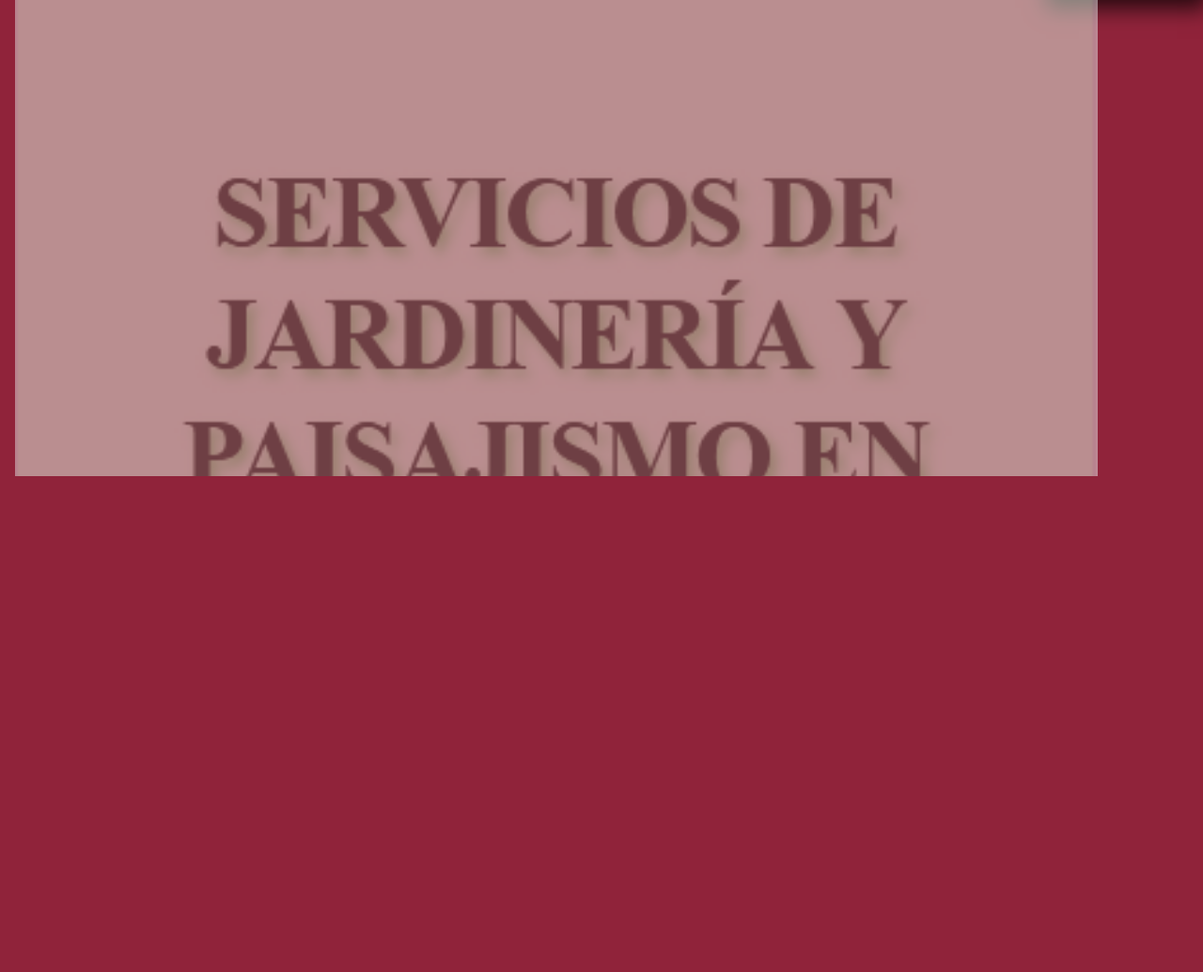
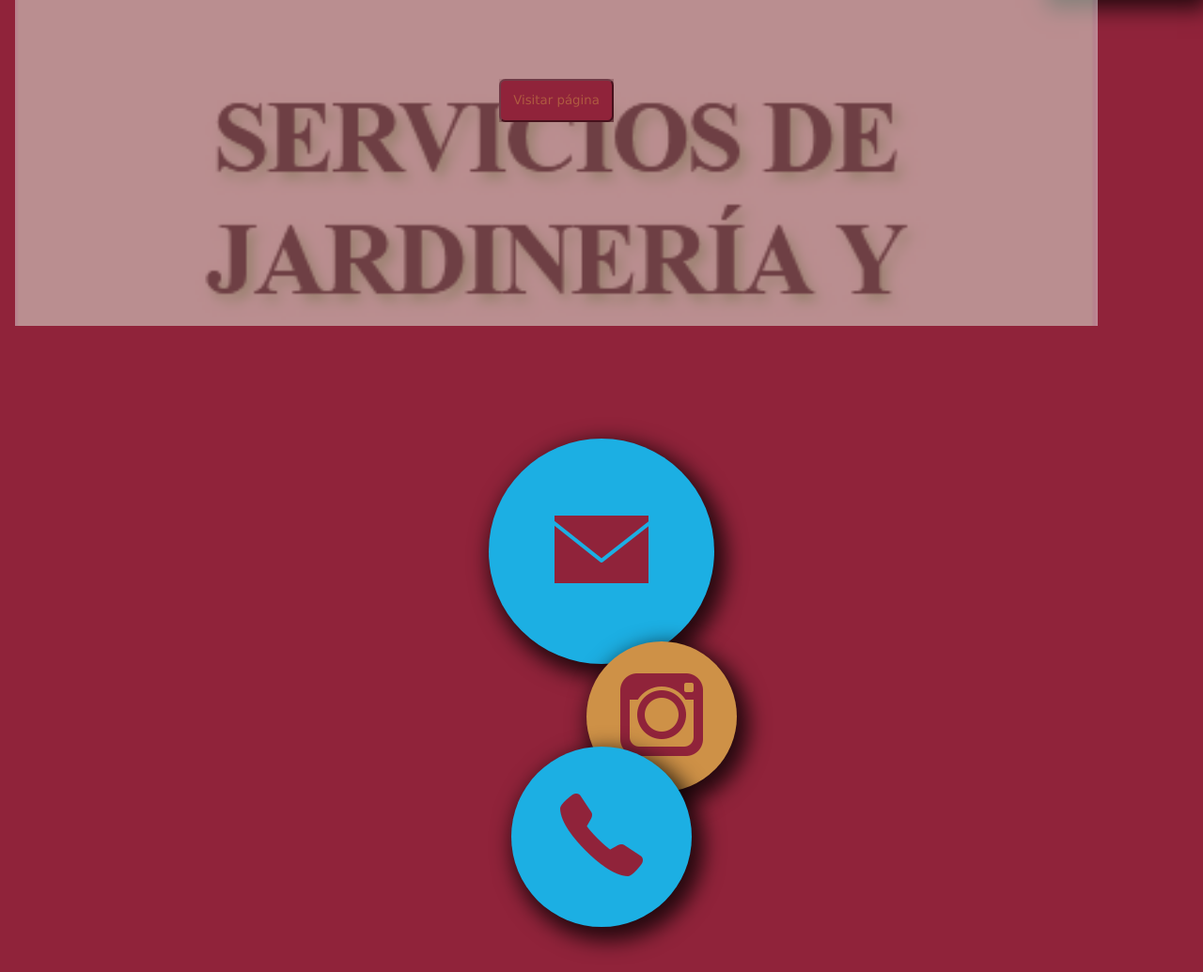
Before and after one commit to manu-aggro/aggrobrewer, a plain HTML site: page index.html in a window 1280 px wide. Shown: the part 1438-2473 px from the top of the page at 94% size. Before the commit the page ends 1961 px from the top, so only its background shows below. Drawn offline with Linux system fonts and the light colour scheme.

Commit message:
Contactos terminado

```diff
--- a/index.html
+++ b/index.html
@@ -5,7 +5,7 @@
     <meta name="viewport" content="width=device-width, initial-scale=1.0">
     <title>Aggrobrewer portfolio</title>
     <link rel="stylesheet" href="css/style.css">
-    <script src="js/anchor.js"></script>
+
 </head>
 <body>
     <header>
@@ -14,8 +14,8 @@
             <a href="index.html">Home</a>
             <a href="#about">About</a>
             <img class="logo-home" src="assets/logo-codder-portfolio.png" alt="">
-            <a href="">Proyectos</a>
-            <a href="">Contacto</a>
+            <a href="#proyectos">Proyectos</a>
+            <a href="#contacto">Contacto</a>
 
         </div>
 
@@ -37,9 +37,22 @@
             <div class="about-text-item item-2"><p>Fruto de todas estas experiencias vitales y profesionales, crea este proyecto de desarrollo web, donde se mezclan creatividad y artesanía, sobre una sólida formación digital</p></div>
         </section>
 
-        <section class="proyectos">
+        <section class="proyectos" id="proyectos">
             <div class="proyectos-item">
                 <a href="https://manu-aggro.github.io/gardenea"><button>Visitar página</button></a>
+            </div>
+
+        </section>
+
+        <section class="contacto" id="contacto">
+            <div class="email-burbuja burbuja">
+                <a href=""><img src="/assets/email.png" alt="email"></a>
+            </div>
+            <div class="instagram-burbuja burbuja">
+                <a href=""><img src="/assets/insta.png" alt="instagram"></a>
+            </div>
+            <div class="telefono-burbuja burbuja">
+                <a href=""><img src="/assets/telefono.png" alt="telefono"></a>
             </div>
 
         </section>
--- a/scss/base/_reset.scss
+++ b/scss/base/_reset.scss
@@ -3,8 +3,7 @@
     padding:0;
     overflow-x: hidden;
     background-color: #90233A;
-    main{
-        scroll-behavior: smooth;
-    }
+    scroll-behavior: smooth !important;
+
 
 }
--- /dev/null
+++ b/scss/pages/_contacto.scss
@@ -0,0 +1,53 @@
+.contacto{
+
+    margin-top: 5em;
+    display: flex;
+    flex-direction: column;
+    align-items: center;
+    .burbuja{
+        border-radius: 50%;
+        background-color:$color-azul;
+        width: 10em;
+        height: 10em;
+        display: flex;
+        justify-content: center;
+        align-items: center;
+        -webkit-box-shadow: 7px 9px 22px 6px rgba(0,0,0,0.75);
+        -moz-box-shadow: 7px 9px 22px 6px rgba(0,0,0,0.75);
+        box-shadow: 7px 9px 22px 6px rgba(0,0,0,0.75);
+
+        &:hover{
+            opacity: 80%;
+        }
+        a{
+            background-color: transparent;
+            img{
+                background-color: transparent;
+            }
+
+        }
+
+
+    }
+
+    .email-burbuja{
+        width: 15em;
+        height: 15em;
+        transform: translateX(-2em);
+        transform: translateY(10%);
+    }
+
+    .instagram-burbuja{
+        background-color:$color-tipografia-principal;
+        transform: translateY(-5em);
+        transform: translateX(4em);
+
+    }
+
+    .telefono-burbuja{
+        width: 12em;
+        height: 12em;
+        transform: translateX(-3em);
+        transform: translateY(-3em);
+    }
+}
--- a/scss/pages/_proyectos.scss
+++ b/scss/pages/_proyectos.scss
@@ -2,7 +2,7 @@
     margin-top: 5em;
     .proyectos-item{
                 width: 90%;
-                height: 40em;
+                height: 30em;
                 margin: 1em;
                 background-image: url(/assets/GARDENEA\ pantallazo.png);
                 background-position: center center;
@@ -10,12 +10,17 @@
                 background-attachment: fixed;
                 background-size: cover;
                 opacity: 50%;
+                display: flex;
+                justify-content: center;
+                align-items: center;
 
 
                 &:hover{
                     opacity: 80%;
                 }
                 a{
+                    border: none;
+                    background-color:transparent;
                     button{
                         text-decoration: none;
                         padding: 1em;
--- a/scss/styles.scss
+++ b/scss/styles.scss
@@ -7,3 +7,4 @@
 @import "pages/home";
 @import "pages/about";
 @import "pages/proyectos";
+@import "pages/contacto";
```
Also changed, not shown: assets/email.png (added), assets/insta.png (added), assets/telefono.png (added), css/style.css, 1 other file.
